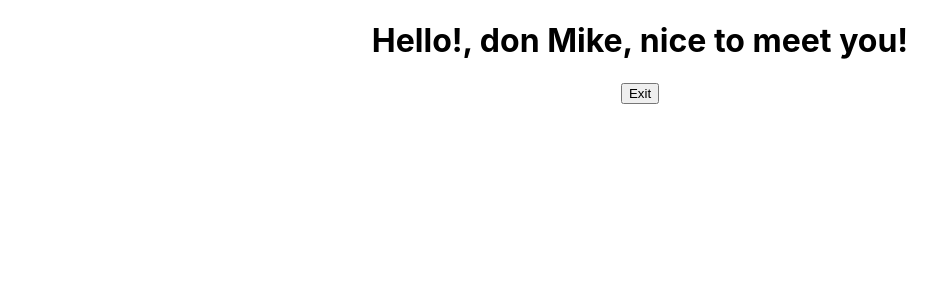
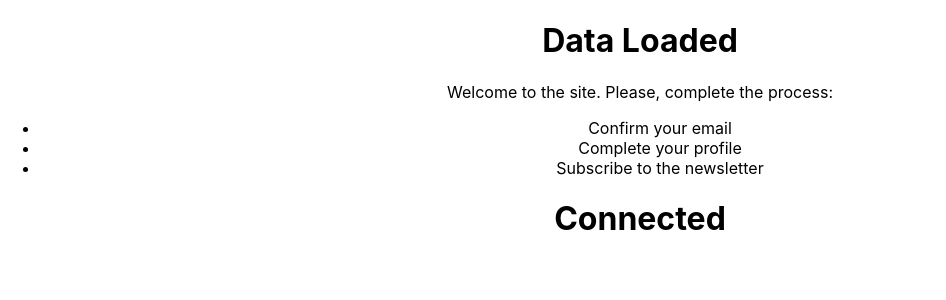
Before and after one commit to Parbelaez/react_01_cifs, a React (Create React App) app in the folder my-app/: page / in a window 1280 px wide. Shown: the top 300 px of the page, without its empty margins (0-946 px from the left). Built offline with nearby package versions, Linux system fonts and the light colour scheme.

Commit message:
Conditional Rendering implemented

```diff
--- a/my-app/src/App.js
+++ b/my-app/src/App.js
@@ -1,12 +1,16 @@
-import logo from './logo.svg';
 import './App.css';
 // import FunctionalGreetingWithProps from './components/FunctionalGreetingWithProps';
-import StatefulGreeting from './components/StatefulGreeting';
+// import StatefulGreeting from './components/StatefulGreeting';
+// import EventsClass from './components/EventsClass';
+// import EventsFunctional from './components/EventsFunctional';
+import ConditionalRenderingClass from './components/ConditionalRenderingClass';
+import ConditionalRenderingFunctional from './components/ConditionalRenderingFunctional';
 
 function App() {
   return (
     <div className="App">
-      <StatefulGreeting greeting="nice to meet you!" name="Mike"/>
+      <ConditionalRenderingClass />
+      <ConditionalRenderingFunctional connected={true} />
     </div>
   );
 }
--- /dev/null
+++ b/my-app/src/components/ConditionalRenderingClass.js
@@ -0,0 +1,31 @@
+import React, { Component } from 'react'
+
+export class ConditionalRenderingClass extends Component {
+  constructor(props) {
+    super(props)
+
+    this.state = {
+       isLoaded: true,
+       isLoggedIn: true
+    }
+  }
+    render() {
+    return (
+      <div>
+        <h1>{this.state.isLoaded ? 'Data Loaded' : 'Data not loaded'}</h1>
+        {this.state.isLoggedIn ? (
+            <div>
+                <p>Welcome to the site. Please, complete the process:</p>
+                <ul>
+                    <li>Confirm your email</li>
+                    <li>Complete your profile</li>
+                    <li>Subscribe to the newsletter</li>
+                </ul>
+            </div>
+        ) : (<p>Please, sign in!</p>)}
+      </div>
+    )
+    }
+}
+
+export default ConditionalRenderingClass;
--- /dev/null
+++ b/my-app/src/components/ConditionalRenderingFunctional.js
@@ -0,0 +1,11 @@
+import React from 'react'
+
+function ConditionalRenderingFunctional(props) {
+  return (
+    <div>
+        <h1>{props.connected ? 'Connected' : 'Not connected'}</h1>
+    </div>
+  )
+}
+
+export default ConditionalRenderingFunctional
--- /dev/null
+++ b/my-app/src/components/EventsClass.js
@@ -0,0 +1,21 @@
+import React, { Component } from 'react'
+
+export class EventsClass extends Component {
+
+    // As it is a class, no functions keyword is needed, just the definition of the method
+    clickHandler(){
+        console.log("Clicked the class button")
+    }
+
+    render() {
+        return (
+            <div>
+                <button onClick={this.clickHandler}>
+                    Click me - Class Component
+                </button>
+            </div>
+        )
+    }
+}
+
+export default EventsClass
--- /dev/null
+++ b/my-app/src/components/EventsFunctional.js
@@ -0,0 +1,16 @@
+import React from 'react'
+
+function EventsFunctional() {
+  function clickHandler(){
+    console.log("Click the functional button")
+  }
+    return (
+    <div>
+        <button onClick={clickHandler}>
+            click me - functional component
+        </button>
+    </div>
+  )
+}
+
+export default EventsFunctional
```
